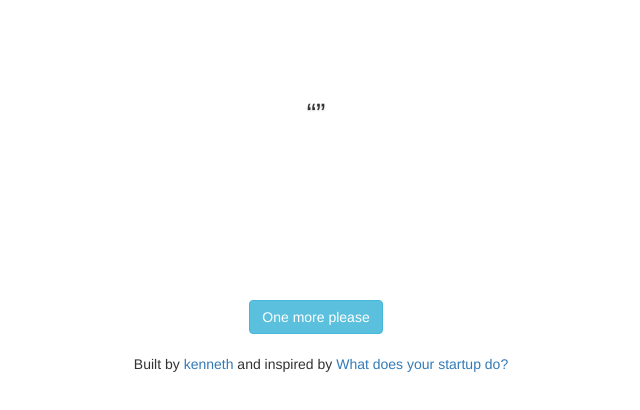
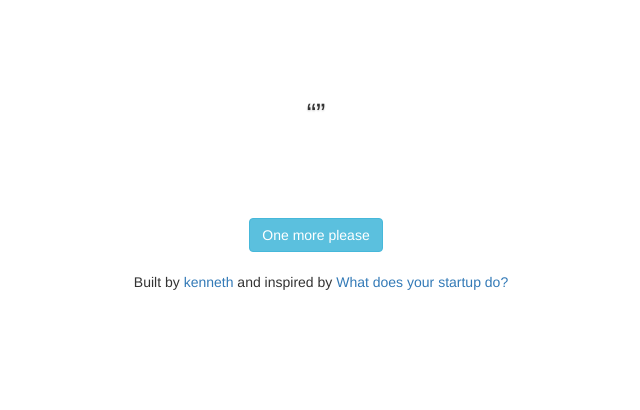
Before and after one commit to inosaint/whatdoesyourpartydo, a plain HTML site: page index.html in a window 1280 px wide. Shown: the whole page, without its empty margins (324-964 px from the left). Drawn offline with nearby package versions, Linux system fonts and the light colour scheme.

```diff
--- a/css/style.css
+++ b/css/style.css
@@ -9,12 +9,12 @@
 			}
 
 			footer{
-				height:200px;
+				height:100px;
 			}
 
 			section{
 				padding-top: 100px;
-				min-height:200px;
+				min-height:100px;
 			}
 
 			h1{
@@ -70,6 +70,11 @@
 
 			padding: 10px;
 			border: 1px solid #ccc;
+			}
+
+			#alt {
+				font-weight: bold;
+				font-size: 1em;
 			}
 
 
--- a/index.html
+++ b/index.html
@@ -132,7 +132,12 @@
 
  	</section>
 
-	<section class="row">
+
+		<br/>
+		<br/>
+
+
+	<footer class="row">
 		<button type="button" class="btn btn-info" onclick="shuffle()">One more please</button>
 		<!-- <a class="btn btn-outline-inverse btn-lg" onclick="shuffle()">One more please</a> -->
 		<br/>
@@ -143,7 +148,7 @@
 
 		</ul>
 
-	</section>
+	</footer>
 
 
 
```
